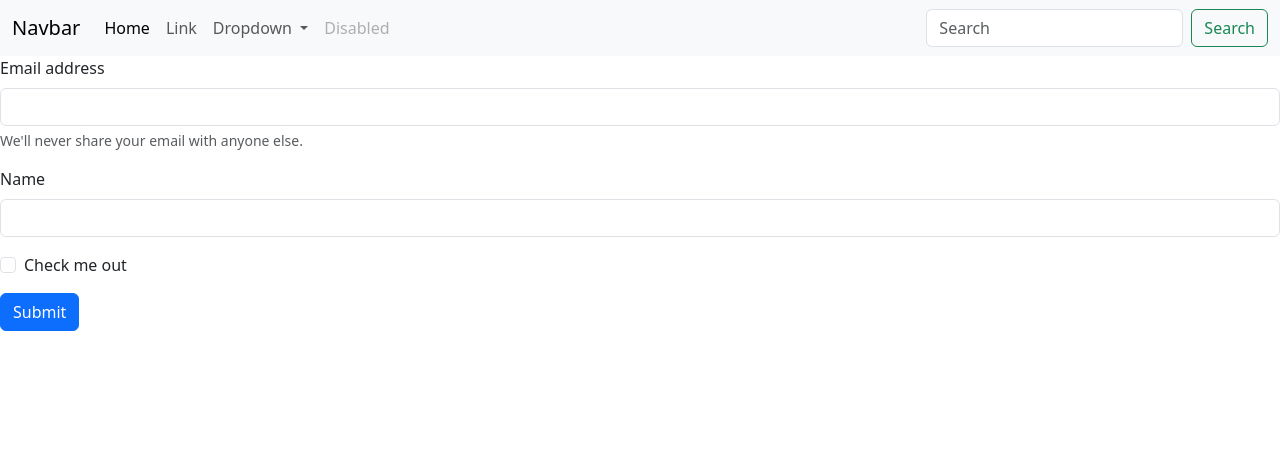
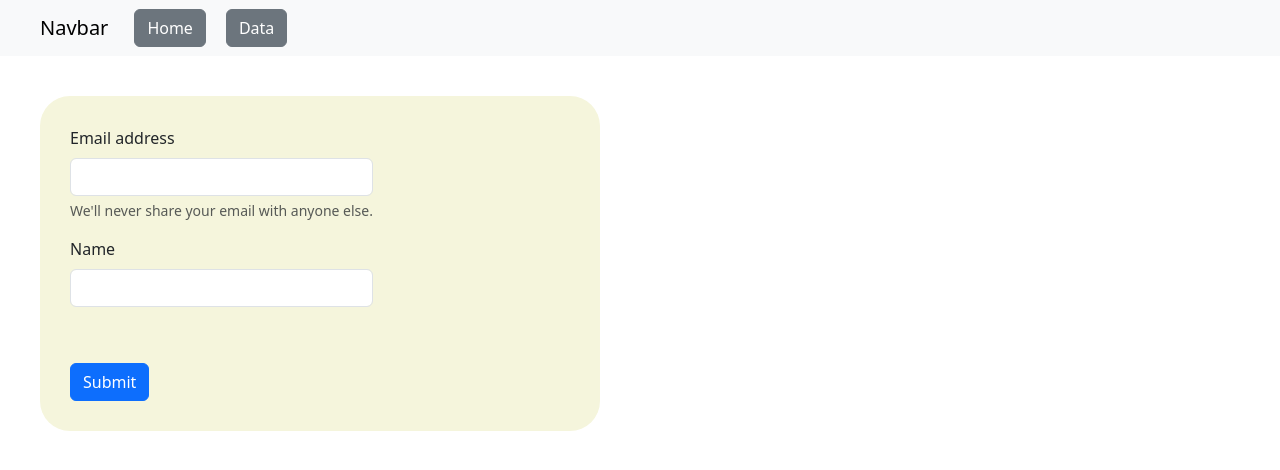
Before and after one commit to VanshPT/DjangoWorkshop, a Django app: template djangoworkshop/home/templates/index.html in a window 1280 px wide. Shown: the top 470 px of the page. Run offline with Django 3.2, Linux system fonts and the light colour scheme; the template is opened without the code that fills it, so the values that code supplies are empty.

Commit message:
ui changes

```diff
--- a/djangoworkshop/home/templates/index.html
+++ b/djangoworkshop/home/templates/index.html
@@ -8,43 +8,20 @@
   </head>
   <body>
     <nav class="navbar navbar-expand-lg bg-body-tertiary">
-        <div class="container-fluid">
+        <div style="display: flex; flex-direction: row; gap: 10px; align-items: center; padding-left: 40px;">
           <a class="navbar-brand" href="#">Navbar</a>
           <button class="navbar-toggler" type="button" data-bs-toggle="collapse" data-bs-target="#navbarSupportedContent" aria-controls="navbarSupportedContent" aria-expanded="false" aria-label="Toggle navigation">
             <span class="navbar-toggler-icon"></span>
           </button>
-          <div class="collapse navbar-collapse" id="navbarSupportedContent">
-            <ul class="navbar-nav me-auto mb-2 mb-lg-0">
-              <li class="nav-item">
-                <a class="nav-link active" aria-current="page" href="#">Home</a>
-              </li>
-              <li class="nav-item">
-                <a class="nav-link" href="#">Link</a>
-              </li>
-              <li class="nav-item dropdown">
-                <a class="nav-link dropdown-toggle" href="#" role="button" data-bs-toggle="dropdown" aria-expanded="false">
-                  Dropdown
-                </a>
-                <ul class="dropdown-menu">
-                  <li><a class="dropdown-item" href="#">Action</a></li>
-                  <li><a class="dropdown-item" href="#">Another action</a></li>
-                  <li><hr class="dropdown-divider"></li>
-                  <li><a class="dropdown-item" href="#">Something else here</a></li>
-                </ul>
-              </li>
-              <li class="nav-item">
-                <a class="nav-link disabled" aria-disabled="true">Disabled</a>
-              </li>
-            </ul>
-            <form class="d-flex" role="search">
-              <input class="form-control me-2" type="search" placeholder="Search" aria-label="Search">
-              <button class="btn btn-outline-success" type="submit">Search</button>
-            </form>
+          <div style="display: flex; flex-direction: row; gap: 20px;">
+            <a class="btn btn-secondary" href="/">Home</a>
+            <a class="btn btn-secondary" href="/data">Data</a>
           </div>
         </div>
       </nav>
 
 
+      <div style="display: flex; width: 70vh; margin: 40px; background-color:beige; border-radius: 30px; padding: 30px;">
       <form action="/" method="POST">
         {% csrf_token %}
         <div class="mb-3">
@@ -57,11 +34,10 @@
           <input type="text" name="name" class="form-control" id="exampleInputPassword1">
         </div>
         <div class="mb-3 form-check">
-          <input type="checkbox" class="form-check-input" id="exampleCheck1">
-          <label class="form-check-label" for="exampleCheck1">Check me out</label>
         </div>
         <button type="submit" class="btn btn-primary">Submit</button>
       </form>
+    </div>
     <script src="https://cdn.jsdelivr.net/npm/bootstrap@5.3.3/dist/js/bootstrap.bundle.min.js" integrity="sha384-YvpcrYf0tY3lHB60NNkmXc5s9fDVZLESaAA55NDzOxhy9GkcIdslK1eN7N6jIeHz" crossorigin="anonymous"></script>
   </body>
 </html>
```
Also changed, not shown: djangoworkshop/home/templates/getdata.html (+14 -0 lines).
